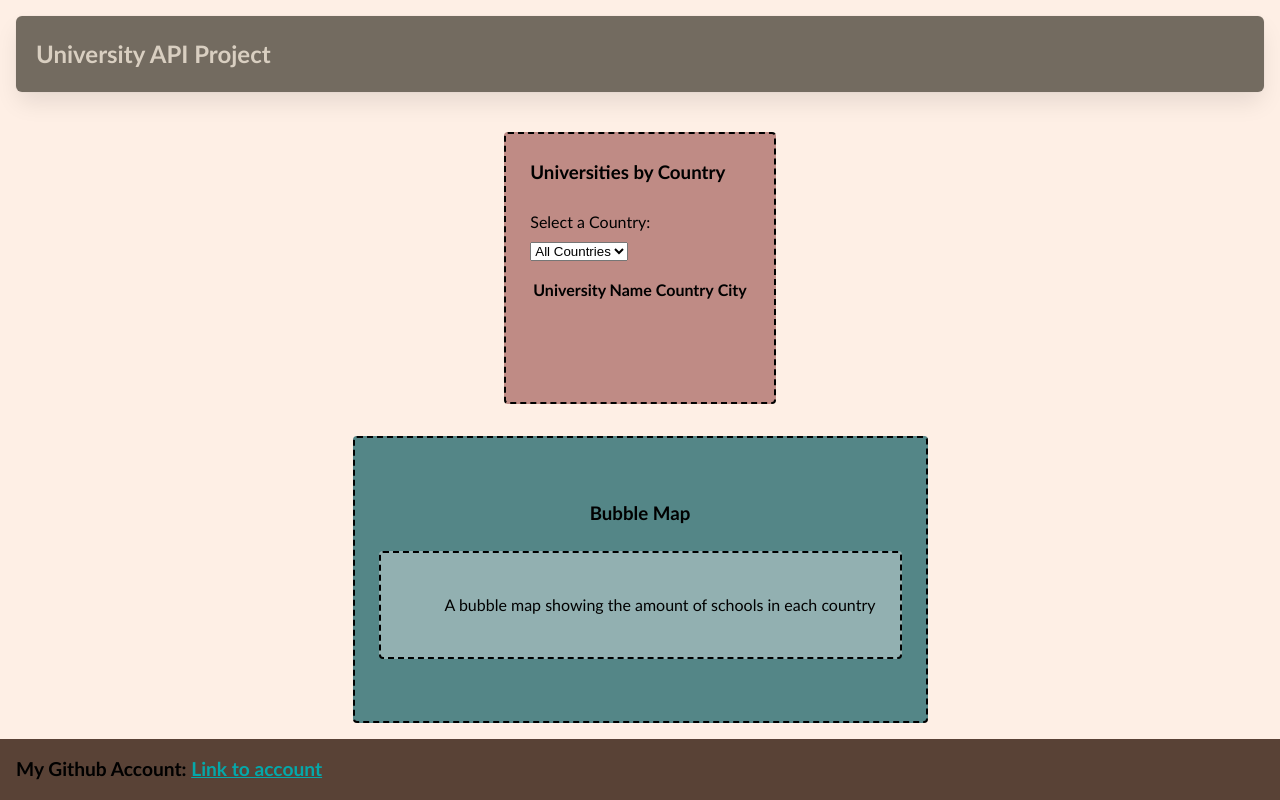
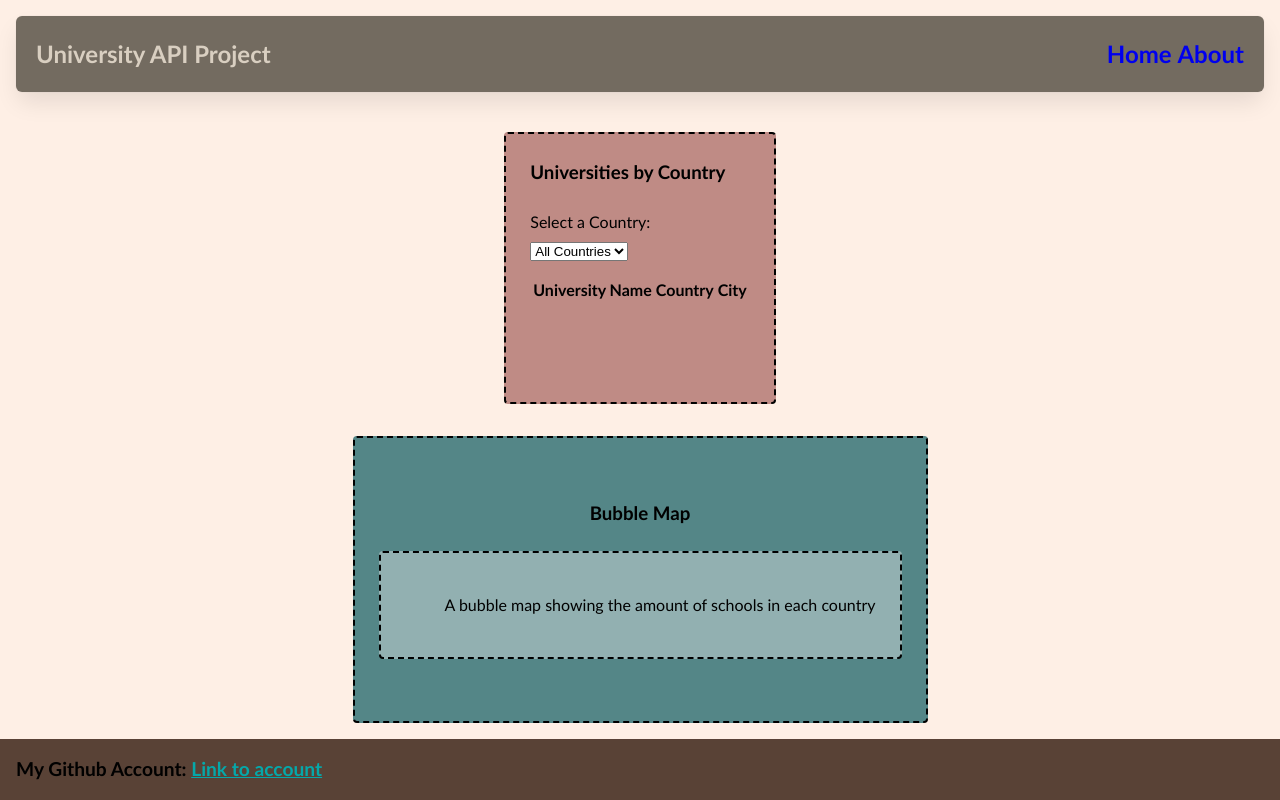
Before and after one commit to bringit2142/INST377-Project, a plain HTML site: page index.html in a window 1280 px wide. Drawn offline with Linux system fonts and the light colour scheme.

Commit message:
Adding home and about links

```diff
--- a/index.html
+++ b/index.html
@@ -9,7 +9,12 @@
   <body>
     <div class="wrapper">
       <header class="header">
-        <h1>University API Project</h1>
+        <h1>University API Project
+          <nav class="nav_right">
+          <a href="index.html">Home</a>
+          <a href="about.html">About</a>
+      </nav>
+        </h1>
       </header>
       <div class="container">
         <div class="upper_section box">
--- a/style.css
+++ b/style.css
@@ -50,13 +50,16 @@ form {
     accent-color: hsla(120, 100%, 50%, 0.482);
 }
 
+
 /*
   - These styles use 'class names'
   - You can apply them by using the 'class' attribute on your HTML
   - like this: <div class="wrapper">
   - note that the period vanishes there!
 */
-
+.nav_right{
+    float: right;
+}
 
 .wrapper {
     min-height: 100vh;
```
